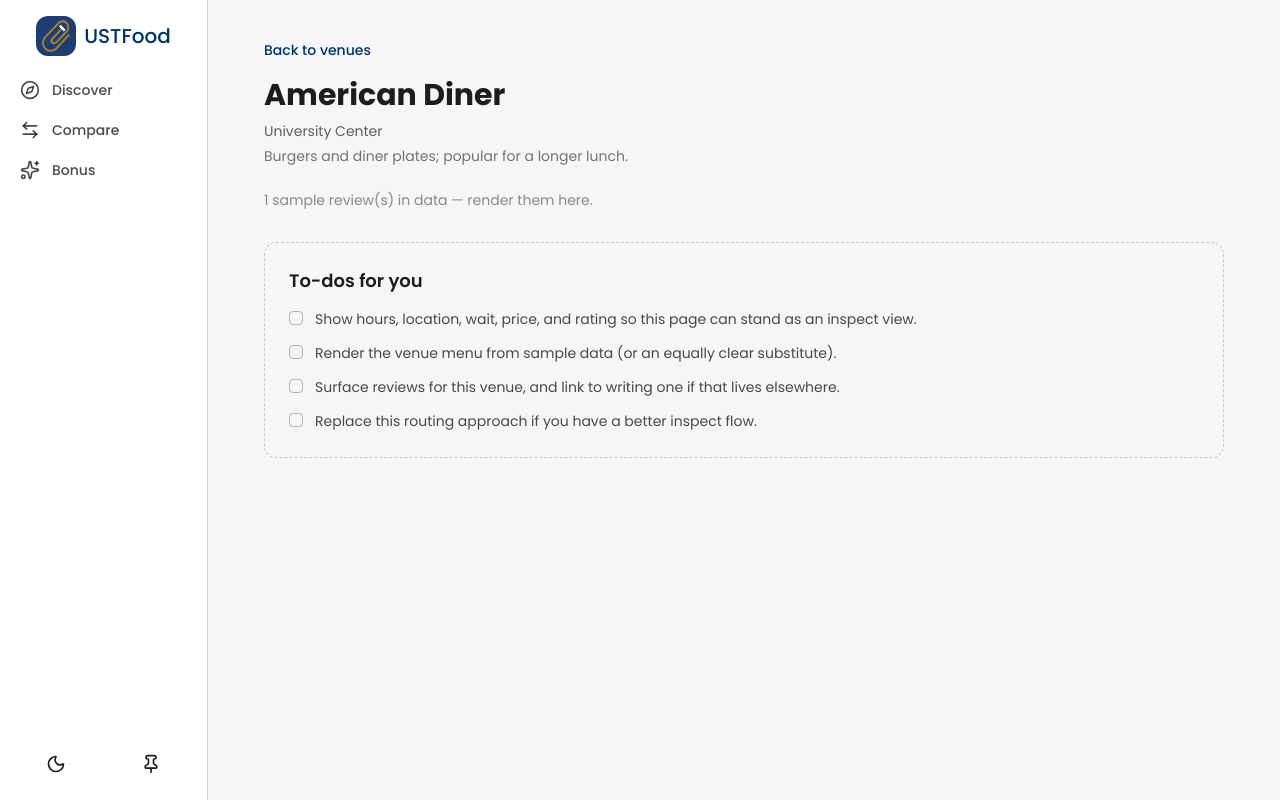
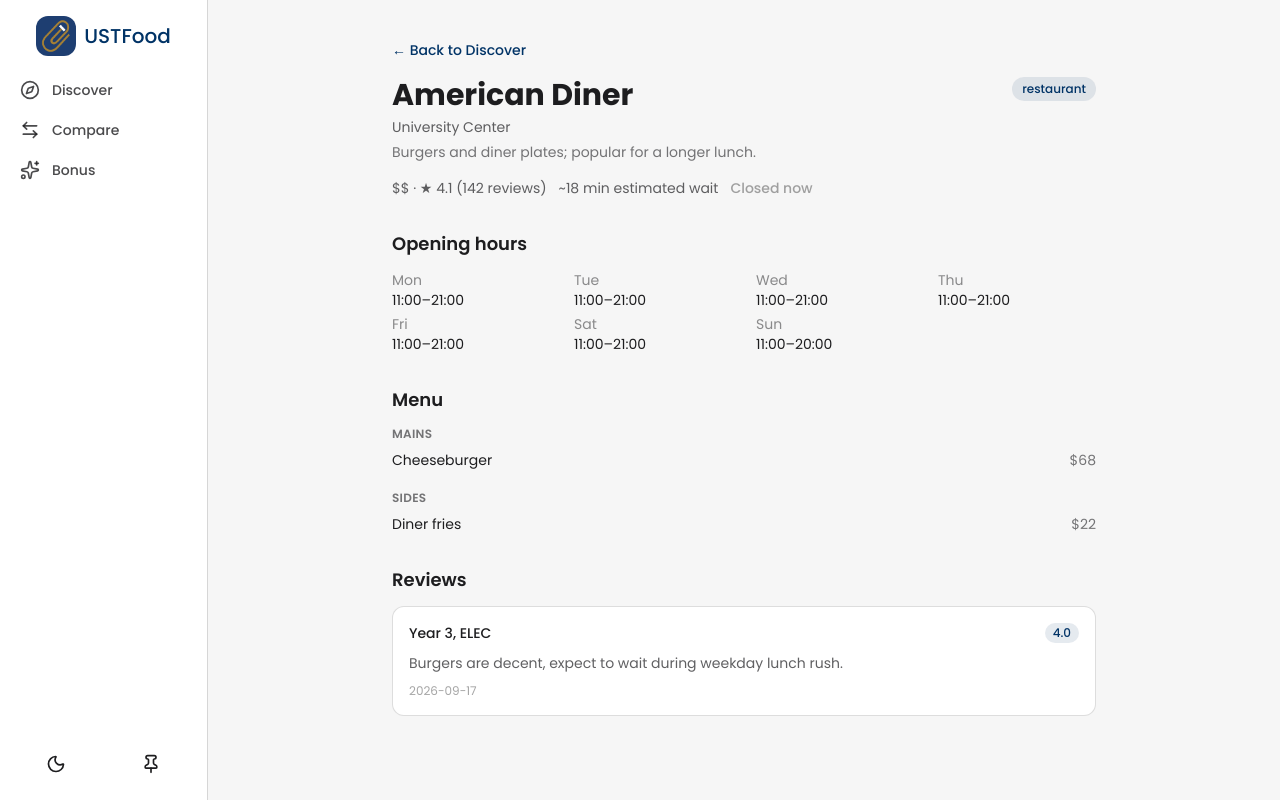
Before and after one commit to ArielFriedrichGauss/WebTechTest2627, a Next.js app: page /venues/american-diner in a window 1280 px wide. Built offline with nearby package versions, Linux system fonts and the light colour scheme.

Commit message:
Build venue detail page: hours, grouped menu, reviews
Replaces the stub inspect view with full venue info (price, rating,
estimated wait, open/closed badge), a Mon-Sun hours table, the menu
rendered by category, and existing reviews. Submitting a new review
is added in the next commit.

```diff
--- a/src/app/venues/[id]/page.tsx
+++ b/src/app/venues/[id]/page.tsx
@@ -1,16 +1,23 @@
 import Link from "next/link";
 import { notFound } from "next/navigation";
-import { ApplicantTodos } from "@/components/applicant-todos";
 import { getReviewsForVenue, getVenueById } from "@/lib/sample-data";
+import { isOpenNow } from "@/lib/opening-hours";
+import type { Weekday } from "@/lib/types";
 
 type VenuePageProps = {
   params: Promise<{ id: string }>;
 };
 
-/**
- * A route exists so you can link from discovery to detail.
- * The page currently only confirms the venue id — design the real view.
- */
+const WEEKDAY_LABELS: { key: Weekday; label: string }[] = [
+  { key: "mon", label: "Mon" },
+  { key: "tue", label: "Tue" },
+  { key: "wed", label: "Wed" },
+  { key: "thu", label: "Thu" },
+  { key: "fri", label: "Fri" },
+  { key: "sat", label: "Sat" },
+  { key: "sun", label: "Sun" },
+];
+
 export default async function VenuePage({ params }: VenuePageProps) {
   const { id } = await params;
   const venue = getVenueById(id);
@@ -19,40 +26,123 @@ export default async function VenuePage({ params }: VenuePageProps) {
     notFound();
   }
 
-  const firstDish = venue.menu[0];
   const reviews = getReviewsForVenue(venue.id);
+  const open = isOpenNow(venue.hours);
 
   return (
-    <div className="mx-auto max-w-5xl px-5 py-10 sm:px-8">
-      <Link href="/venues" className="text-primary text-sm font-medium">
-        Back to venues
-      </Link>
-      <h1 className="mt-4 text-3xl font-bold">{venue.name}</h1>
-      <p className="text-base-content/70 mt-2">{venue.building}</p>
-      <p className="text-base-content/60 mt-1 text-sm">{venue.locationNote}</p>
+    <div className="mx-auto flex max-w-3xl flex-col gap-8 px-5 py-10 sm:px-8">
+      <div>
+        <Link href="/" className="text-primary text-sm font-medium">
+          ← Back to Discover
+        </Link>
 
-      {firstDish && (
-        <p className="text-base-content/70 mt-6 text-sm">
-          {firstDish.name}
-          {firstDish.priceHkd != null ? ` · $${firstDish.priceHkd}` : ""}
-        </p>
-      )}
+        <div className="mt-4 flex items-start justify-between gap-3">
+          <div>
+            <h1 className="text-3xl font-bold">{venue.name}</h1>
+            <p className="text-base-content/70 mt-1">{venue.building}</p>
+            <p className="text-base-content/60 mt-1 text-sm">
+              {venue.locationNote}
+            </p>
+          </div>
+          <span className="bg-primary/10 text-primary shrink-0 rounded-full px-2.5 py-1 text-xs font-medium">
+            {venue.kind}
+          </span>
+        </div>
 
-      {/* TODO: hours, wait, rating, the rest of venue.menu, and the reviews below. */}
-      <p className="text-base-content/50 mt-4 text-sm">
-        {reviews.length} sample review(s) in data — render them here.
-      </p>
+        <div className="mt-4 flex flex-wrap items-center gap-3 text-sm">
+          <span className="text-base-content/70">
+            {venue.priceRange} · ★ {venue.rating.toFixed(1)} (
+            {venue.reviewCount} reviews)
+          </span>
+          <span className="text-base-content/70">
+            ~{venue.estimatedWaitMinutes} min estimated wait
+          </span>
+          <span
+            className={`font-medium ${
+              open ? "text-success-content" : "text-base-content/40"
+            }`}
+          >
+            {open ? "Open now" : "Closed now"}
+          </span>
+        </div>
+      </div>
 
-      <div className="mt-8">
-        <ApplicantTodos
-          items={[
-            "Show hours, location, wait, price, and rating so this page can stand as an inspect view.",
-            "Render the venue menu from sample data (or an equally clear substitute).",
-            "Surface reviews for this venue, and link to writing one if that lives elsewhere.",
-            "Replace this routing approach if you have a better inspect flow.",
-          ]}
-        />
-      </div>
+      <section>
+        <h2 className="text-lg font-semibold">Opening hours</h2>
+        <dl className="mt-3 grid grid-cols-2 gap-x-6 gap-y-1 text-sm sm:grid-cols-4">
+          {WEEKDAY_LABELS.map(({ key, label }) => (
+            <div key={key} className="flex justify-between gap-2 sm:block">
+              <dt className="text-base-content/50">{label}</dt>
+              <dd>{venue.hours[key] ?? "Closed"}</dd>
+            </div>
+          ))}
+        </dl>
+      </section>
+
+      <section>
+        <h2 className="text-lg font-semibold">Menu</h2>
+        <div className="mt-3 space-y-5">
+          {venue.menu.map((category) => (
+            <div key={category.category}>
+              <h3 className="text-base-content/60 text-xs font-semibold tracking-wide uppercase">
+                {category.category}
+              </h3>
+              <ul className="mt-2 space-y-2">
+                {category.items.map((item) => (
+                  <li
+                    key={item.id}
+                    className="flex items-baseline justify-between gap-3 text-sm"
+                  >
+                    <span>
+                      {item.name}
+                      {item.available === false && (
+                        <span className="text-base-content/40 ml-2 text-xs">
+                          (unavailable)
+                        </span>
+                      )}
+                    </span>
+                    {item.priceHkd != null && (
+                      <span className="text-base-content/60 shrink-0">
+                        ${item.priceHkd}
+                      </span>
+                    )}
+                  </li>
+                ))}
+              </ul>
+            </div>
+          ))}
+        </div>
+      </section>
+
+      <section>
+        <h2 className="text-lg font-semibold">Reviews</h2>
+        <div className="mt-3 space-y-3">
+          {reviews.length === 0 && (
+            <p className="text-base-content/60 text-sm">
+              No reviews yet — be the first to leave one.
+            </p>
+          )}
+          {reviews.map((review) => (
+            <article
+              key={review.id}
+              className="bg-neutral border-base-content/15 rounded-xl border p-4"
+            >
+              <div className="flex items-start justify-between gap-3">
+                <p className="text-sm font-medium">{review.author}</p>
+                <span className="bg-primary/10 text-primary shrink-0 rounded-full px-2 py-0.5 text-xs font-medium">
+                  {review.rating.toFixed(1)}
+                </span>
+              </div>
+              <p className="text-base-content/70 mt-2 text-sm leading-6">
+                {review.comment}
+              </p>
+              <p className="text-base-content/40 mt-2 text-xs">
+                {review.createdAt}
+              </p>
+            </article>
+          ))}
+        </div>
+      </section>
     </div>
   );
 }
```
